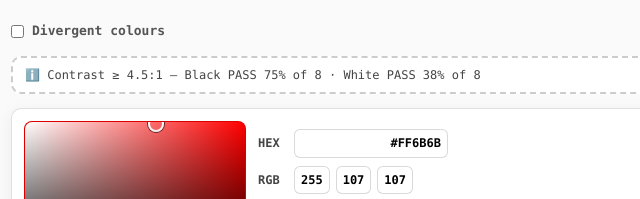
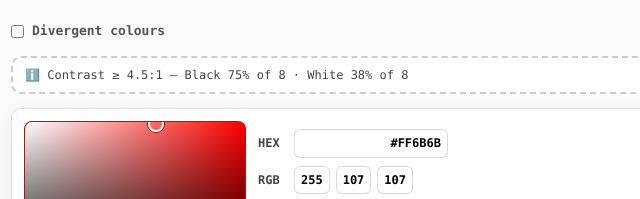
Before and after one commit to filcuk/colour-palette-generator, a plain HTML site: page index.html in a window 1280 px wide. Shown: the part 580-779 px from the top of the page, 36-676 px from the left. Drawn offline with Linux system fonts and the light colour scheme.

Commit message:
Minor contrast adjustment

```diff
--- a/index.html
+++ b/index.html
@@ -1088,7 +1088,7 @@
       else {
         const pctB = totalB ? Math.round((passB / totalB) * 100) : 0;
         const pctW = totalW ? Math.round((passW / totalW) * 100) : 0;
-        summaryEl.textContent = `ℹ️ Contrast ≥ 4.5:1 — Black PASS ${pctB}% of ${totalB} · White PASS ${pctW}% of ${totalW}`;
+        summaryEl.textContent = `ℹ️ Contrast ≥ 4.5:1 — Black ${pctB}% of ${totalB} · White ${pctW}% of ${totalW}`;
       }
     }
 
```
